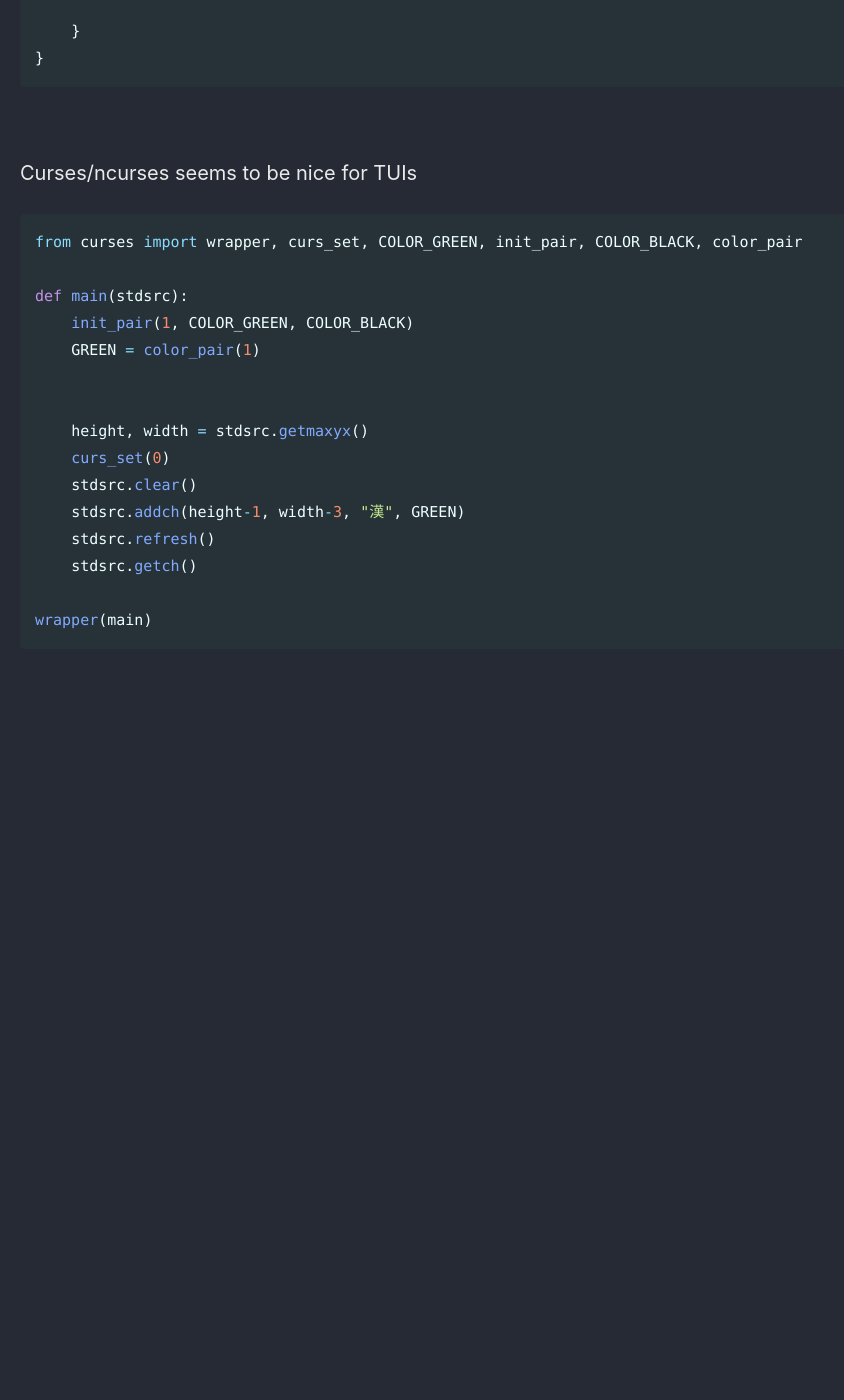
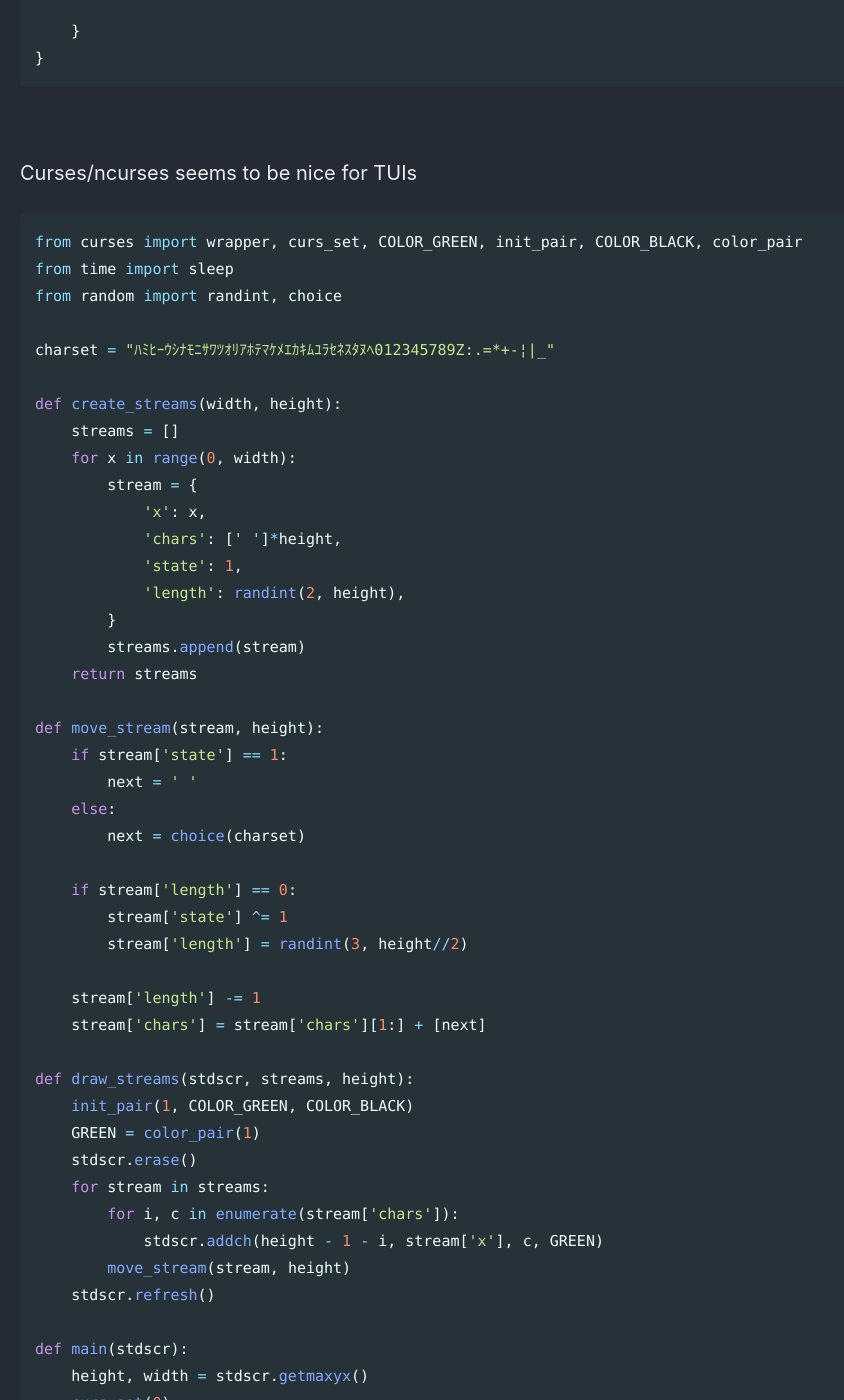
Before and after one commit to Connor-McCartney/Connor-McCartney.github.io, a Jekyll site: the page built from _pages/misc/TUI.md, in a window 1280 px wide and 1400 px high, scrolled down 998 px. Shown: the whole window, without its empty margins (0-844 px from the left). Built offline with Jekyll 4.4.1, drawn with Linux system fonts in a browser that asks for light colours; cached includes are drawn as plain includes; our own code applies the rules of GitHub Pages for plain Markdown files; before the commit the page ends 1748 px from its top, so only the background shows below that; some of the changed text lies outside the part shown.

Commit message:
Update TUI.md

````diff
--- a/_pages/misc/TUI.md
+++ b/_pages/misc/TUI.md
@@ -43,18 +43,53 @@ Curses/ncurses seems to be nice for TUIs
 
 ```python
 from curses import wrapper, curs_set, COLOR_GREEN, init_pair, COLOR_BLACK, color_pair
+from time import sleep
+from random import randint, choice
 
-def main(stdsrc):
+charset = "ﾊﾐﾋｰｳｼﾅﾓﾆｻﾜﾂｵﾘｱﾎﾃﾏｹﾒｴｶｷﾑﾕﾗｾﾈｽﾀﾇﾍ012345789Z:.=*+-¦|_"
+
+def create_streams(width, height):
+    streams = []
+    for x in range(0, width):
+        stream = {
+            'x': x,
+            'chars': [' ']*height,
+            'state': 1,
+            'length': randint(2, height),
+        }
+        streams.append(stream)
+    return streams
+
+def move_stream(stream, height):
+    if stream['state'] == 1:
+        next = ' '
+    else:
+        next = choice(charset)
+
+    if stream['length'] == 0:
+        stream['state'] ^= 1
+        stream['length'] = randint(3, height//2)
+
+    stream['length'] -= 1
+    stream['chars'] = stream['chars'][1:] + [next]
+
+def draw_streams(stdscr, streams, height):
     init_pair(1, COLOR_GREEN, COLOR_BLACK)
     GREEN = color_pair(1)
+    stdscr.erase()
+    for stream in streams:
+        for i, c in enumerate(stream['chars']):
+            stdscr.addch(height - 1 - i, stream['x'], c, GREEN)
+        move_stream(stream, height)
+    stdscr.refresh()
 
-
-    height, width = stdsrc.getmaxyx()
+def main(stdscr):
+    height, width = stdscr.getmaxyx()
     curs_set(0)
-    stdsrc.clear()
-    stdsrc.addch(height-1, width-3, "漢", GREEN)
-    stdsrc.refresh()
-    stdsrc.getch()
+    streams = create_streams(width-1, height)
+    while True:
+        draw_streams(stdscr, streams, height)
+        sleep(0.05)
 
 wrapper(main)
 ```
````
